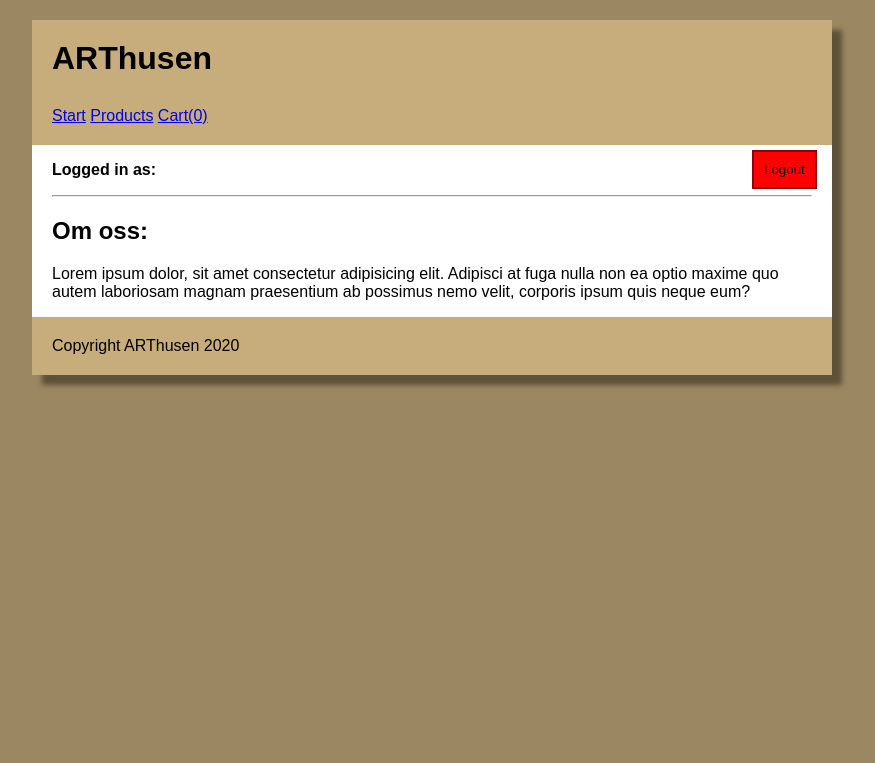
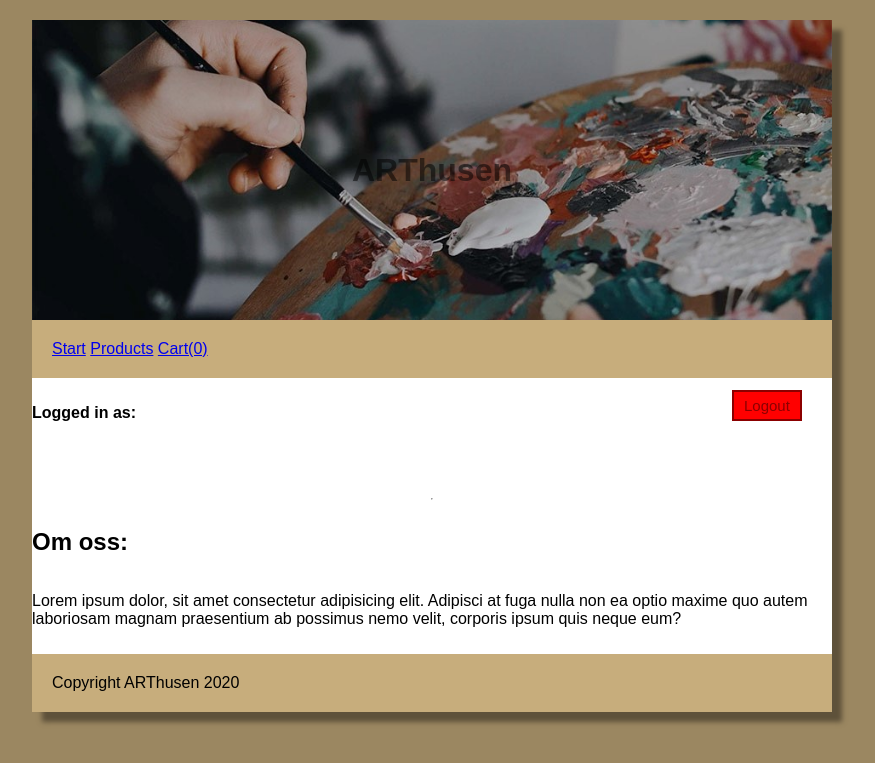
Before and after one commit to jaxhusen/arthusenPHP, a PHP site: page /arthusen/index.php in a window 1280 px wide. Shown: the top 763 px of the page, without its empty margins (208-1083 px from the left). Run offline with PHP 8.4, Linux system fonts and the light colour scheme; the visitor is signed in with stand-in values (Sample User, id 1).

Commit message:
börjat css

```diff
--- a/assets/style.css
+++ b/assets/style.css
@@ -11,8 +11,10 @@ body{
     background-color: white;
     max-width: 800px;
     margin: 20px auto;
-    padding: 20px;
     box-shadow: 10px 10px 5px rgb(94, 81, 58);
+    display:flex;
+    flex-direction: column;
+
 }
 
 form{
@@ -31,21 +33,32 @@ form{
 .footer_class{
     background-color: rgb(199, 173, 124);
     padding: 20px;
-    margin: -20px;
+
     margin-top: 10px;
 }
 
 .title-class{
-    background-color: rgb(199, 173, 124);
+
     padding: 20px;
     margin: -20px;
-    margin-bottom: 10px;
+    opacity: 0.5;
+}
+
+header{
+    background: url('/arthusen/assets/uploads/header2.jpg');
+    min-height: 300px;
+    height: 300px;
+    background-position: center;
+    background-size: cover;
+    display: flex;
+    justify-content: center;
+    align-items: center;
+
 }
 
 .meny-nav{
     background-color: rgb(199, 173, 124);
     padding: 20px;
-    margin: -20px;
     margin-bottom: 10px;
 }
 
@@ -56,16 +69,43 @@ form{
 }
 
 .logout-btn{
-    padding: 10px;
+    padding: 5px 10px;
     background-color: red;
     border: 2px solid darkred;
-    justify-content: flex-end;
+    color: darkred;
     position: absolute;
-    top: 150px;
+    top: 390px;
     margin-left: 700px;
+    font-size: 15px;
+
 }
 
 .logout-btn:hover{
     opacity: 0.8;
     cursor: pointer;
 }
+
+input[type=text],
+input[type=number],
+input[type=password],
+textarea,
+select{
+    border: 1px solid black;
+    font-size: 15px;
+    padding: 5px;
+    margin: 3px 0;
+    width: 300px;
+}
+
+input[type=file]{
+    position: absolute;
+    margin-left: -250px;
+    margin-top: 35px;
+    padding: 5px 10px;
+    font-size: 15px;
+}
+
+input[type=submit]{
+    padding: 5px 10px;
+    font-size: 15px;
+}
--- a/classes/Template.php
+++ b/classes/Template.php
@@ -27,7 +27,9 @@ class Template
         </head>
 
         <body>
-            <h1 class="title-class"> <?= $title ?> </h1>
+            <header>
+                <h1 class="title-class"> <?= $title ?> </h1>
+            </header>
 
             <nav class="meny-nav">
                 <a href="/arthusen">Start</a>
--- a/pages/admin-product.php
+++ b/pages/admin-product.php
@@ -36,7 +36,7 @@ if ($product == null) : ?>
         <input type="text" name="title" placeholder="Title" value="<?= $product->title ?>"> <br>
         <textarea name="description" placeholder="Description"><?= $product->description ?></textarea> <br>
         <input type="number" name="price" placeholder="Price" value="<?= $product->price ?>"> <br>
-        <input type="file" name="image" accept="image/*"> <br>
+        <input type="file" name="image" accept="image/*">
         <input type="submit" value="Save">
     </form>
 
```
Also changed, not shown: assets/uploads/header.jpg (added), assets/uploads/header2.jpg (added).
